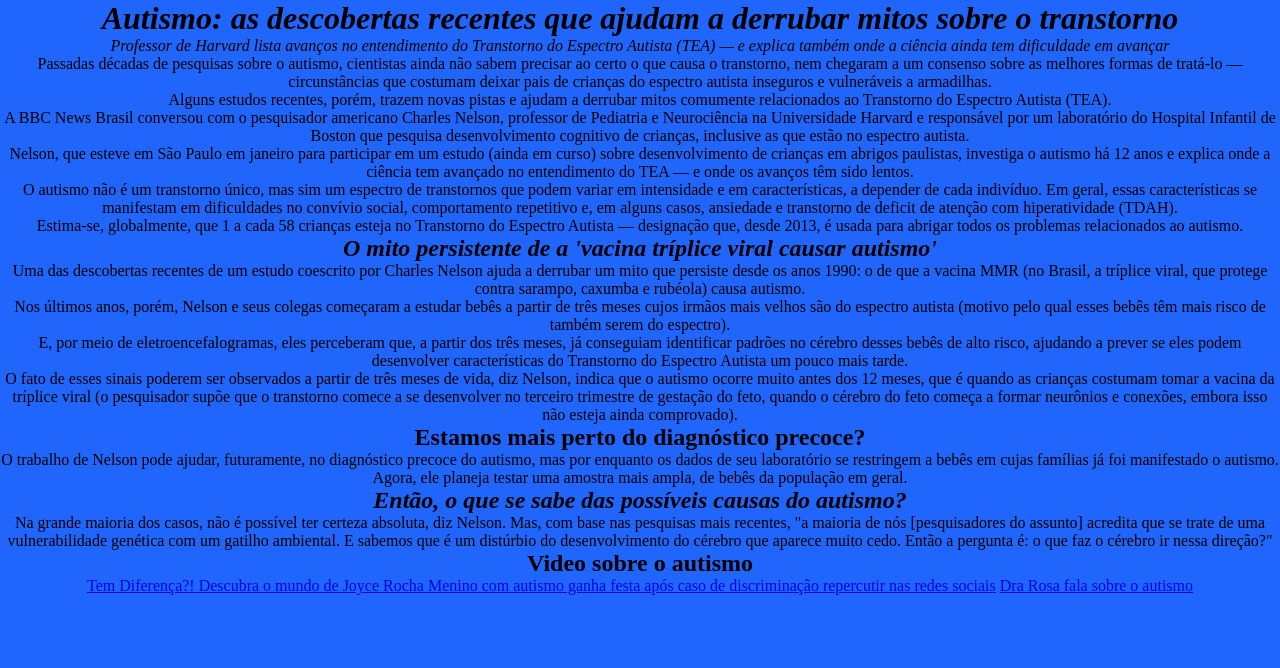
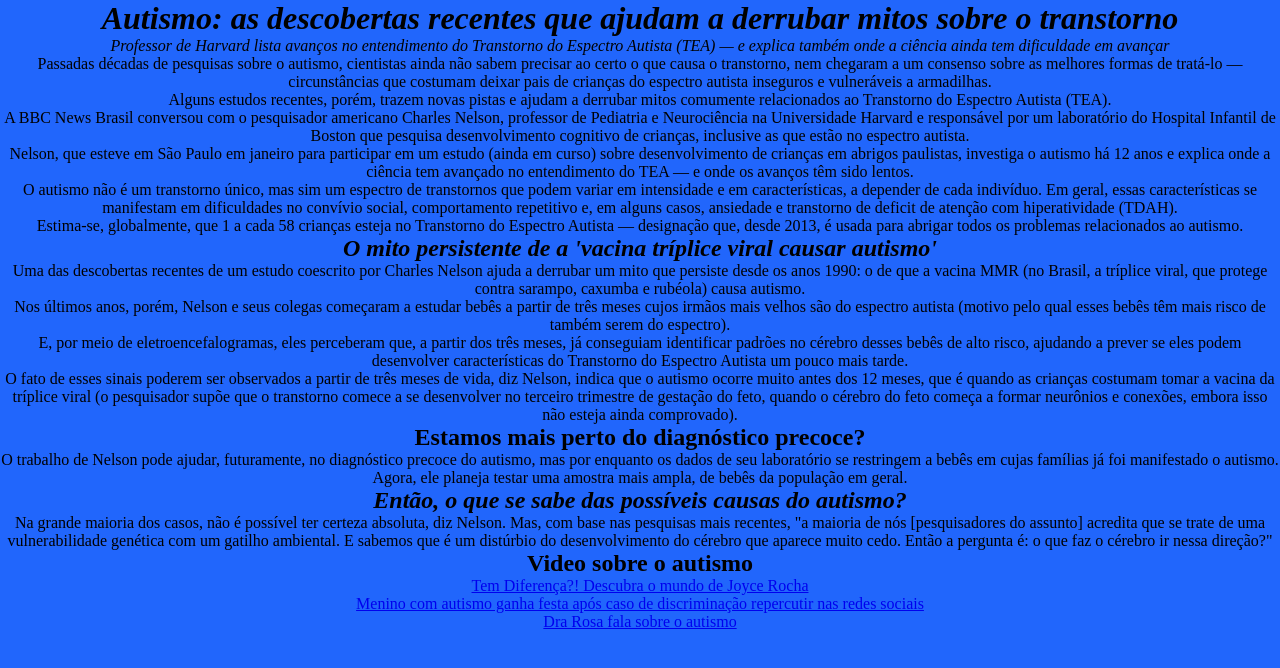
Before and after one commit to 2Kadu0Panichi2/Pagina, a plain HTML site: page index.html in a window 1280 px wide. Drawn offline with Linux system fonts and the light colour scheme.

Commit message:
recolocando os videos

```diff
--- a/index.html
+++ b/index.html
@@ -57,7 +57,10 @@
 <h2>Video sobre o autismo</h2>
 
 <a href="https://globoplay.globo.com/v/7403490/"> Tem Diferença?! Descubra o mundo de Joyce Rocha </a>
-<a href="https://globoplay.globo.com/v/7852549/"> Menino com autismo ganha festa após caso de discriminação repercutir nas redes sociais</a>
-<a href="https://globoplay.globo.com/v/4926293/"> Dra Rosa fala sobre o autismo</a>
+
+<p> <a href="https://globoplay.globo.com/v/7852549/"> Menino com autismo ganha festa após caso de discriminação repercutir nas redes sociais</a> </p>
+
+<p> <a href="https://globoplay.globo.com/v/4926293/"> Dra Rosa fala sobre o autismo</a> </p>
+
 </body>
 </html>
```
